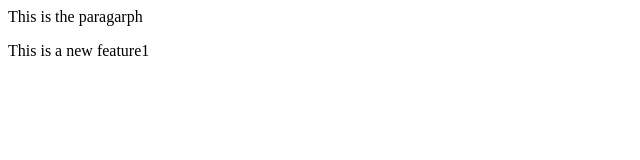
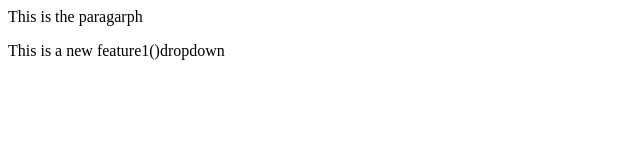
Before and after one commit to Kiranthakor1103/Localrepo, a plain HTML site: page index.html in a window 1280 px wide. Shown: the full height of the page, 0-640 px from the left. Drawn offline with Linux system fonts and the light colour scheme.

Commit message:
add the dropdown

```diff
--- a/index.html
+++ b/index.html
@@ -1,2 +1,2 @@
  <p> This is the paragarph</p>
- <p>This is a new feature1</p>
+ <p>This is a new feature1()dropdown</p>
```
